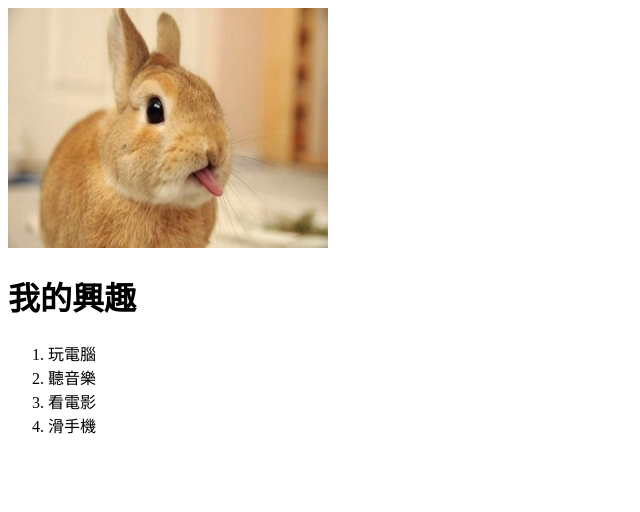
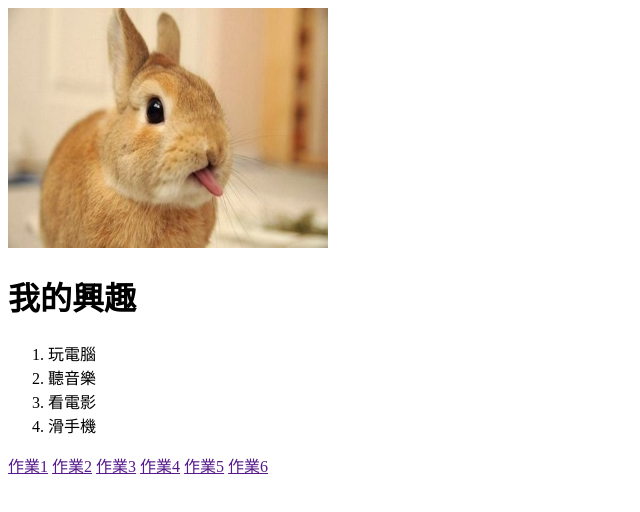
Before and after one commit to K90518173/K90518173.github.io, a plain HTML site: page index.html in a window 1280 px wide. Shown: the whole page, without its empty margins (0-640 px from the left). Drawn offline with Linux system fonts and the light colour scheme.

Commit message:
Add files via upload

```diff
--- a/index.html
+++ b/index.html
@@ -13,5 +13,11 @@
       <li>看電影</li>
       <li>滑手機</li>
     </ol>
+    <a href="">作業1</a>
+    <a href="">作業2</a>
+    <a href="">作業3</a>
+    <a href="">作業4</a>
+    <a href="">作業5</a>
+    <a href="">作業6</a>
   </body>
 </html>
```
